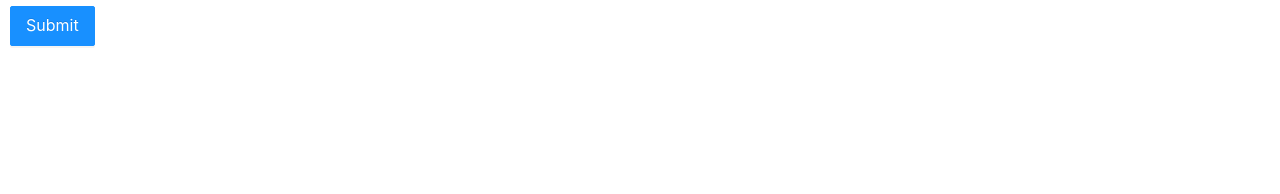
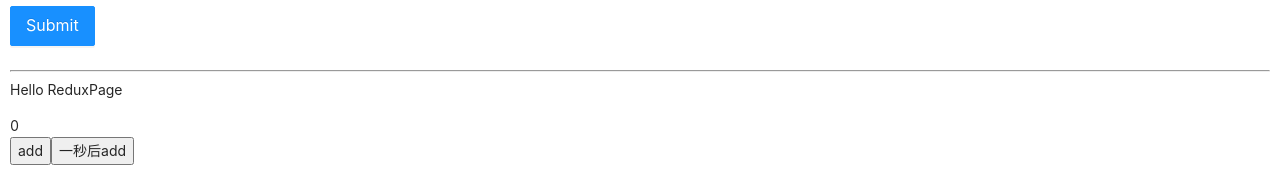
Before and after one commit to lizhixuan0836/react-project, a React (Create React App) app: page / in a window 1280 px wide. Shown: the part 603-797 px from the top of the page. Built offline with nearby package versions, Linux system fonts and the light colour scheme.

Commit message:
【新增】redux和中间件

```diff
--- a/package.json
+++ b/package.json
@@ -13,6 +13,9 @@
     "react": "^17.0.2",
     "react-dom": "^17.0.2",
     "react-scripts": "4.0.3",
+    "redux": "^4.1.2",
+    "redux-logger": "^3.0.6",
+    "redux-thunk": "^2.4.1",
     "web-vitals": "^1.0.1"
   },
   "scripts": {
--- a/src/App.js
+++ b/src/App.js
@@ -7,6 +7,7 @@ import HomeClassConsumer from './views/HomeClassConsumer';
 import HomeFunctionConsumer from './views/HomeFunctionConsumer';
 import RCFieldForm from './views/RCFieldForm';
 import AntdFormPage from './views/AntdFormPage';
+import ReduxPage from './views/ReduxPage';
 import { AppContext } from './context/AppContext'
 
 function App() {
@@ -24,6 +25,8 @@ function App() {
         <RCFieldForm/>
         <hr/>
         <AntdFormPage/>
+        <hr/>
+        <ReduxPage/>
       </AppContext.Provider>
     </div>
   );
--- /dev/null
+++ b/src/store/index.js
@@ -0,0 +1,8 @@
+import { countReducer } from './reducer'
+import { createStore,applyMiddleware } from 'redux'
+import logger from "redux-logger";
+import thunk from "redux-thunk";
+
+const store = createStore(countReducer,applyMiddleware(thunk,logger))
+
+export default store
--- /dev/null
+++ b/src/store/reducer.js
@@ -0,0 +1,10 @@
+export const countReducer = (state = 0, { type, payload }) => {
+    switch (type) {
+        case 'ADD':
+            return state + payload;
+        case 'MINUS':
+            return state - payload
+        default:
+            return state;
+    };
+};
--- /dev/null
+++ b/src/views/ReduxPage.js
@@ -0,0 +1,33 @@
+import React from 'react';
+import store from '../store'
+class ReduxPage extends React.Component {
+    add = () => {
+        store.dispatch({ type: "ADD", payload: 100 })
+    }
+    asyncAdd = () => {
+        store.dispatch((dispatch, getState) => {
+            setTimeout(() => {
+                console.log("now ", getState()); //sy-log
+                dispatch({ type: "ADD", payload: 1 });
+            }, 1000);
+        });
+    }
+    componentDidMount() {
+        store.subscribe(() => {
+            this.forceUpdate()
+        })
+    }
+
+    render() {
+        return (
+            <div>
+                <p>Hello ReduxPage</p>
+                <div>{store.getState()}</div>
+                <button onClick={this.add}>add</button>
+                <button onClick={this.asyncAdd}>一秒后add</button>
+            </div>
+        );
+    }
+}
+
+export default ReduxPage;
```
Also changed, not shown: 1 other file (tests, documents, lock files or other folders).
